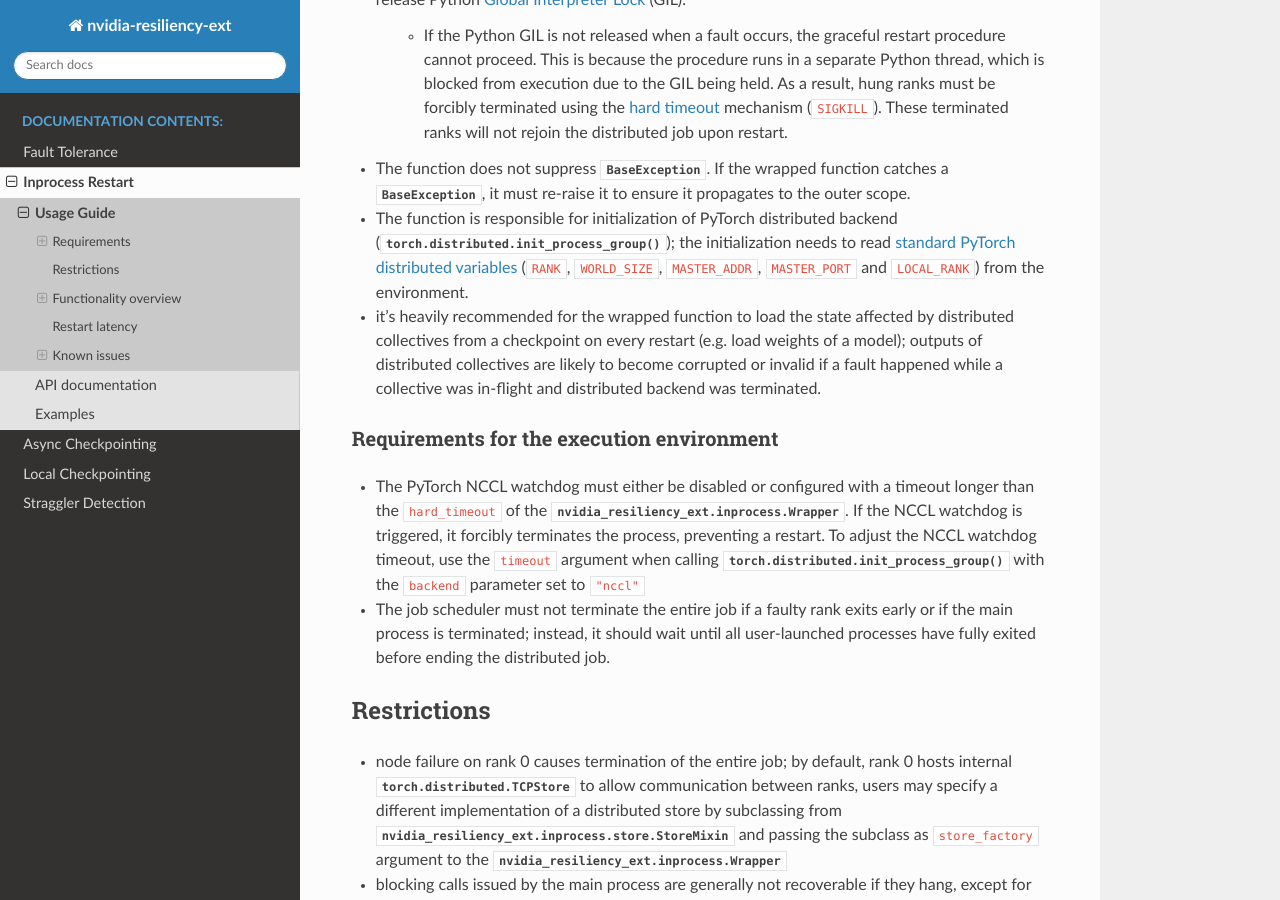
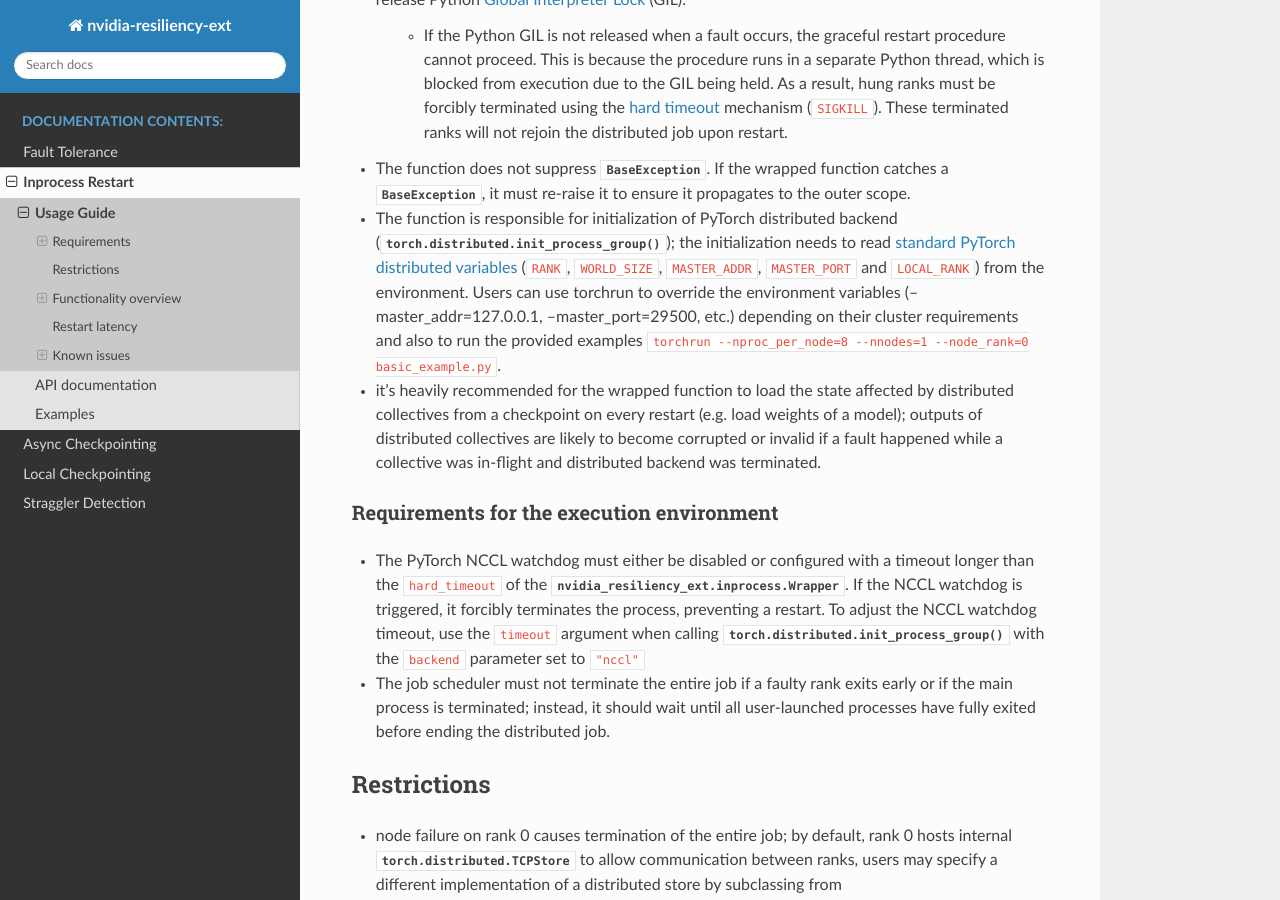
Before and after one commit to NVIDIA/nvidia-resiliency-ext, a Sphinx documentation site: the page built from docs/source/inprocess/usage_guide.rst, in a window 1280 px wide and 900 px high, scrolled down 761 px. Built offline with Sphinx 7.4.7 and the Read the Docs theme 3.1.0, drawn with Linux system fonts in a browser that asks for light colours; pages that are not in the unit, such as notebooks, are missing from menus.

Commit message:
Update usage_guide.rst
Added more description on how to run the provided examples

```diff
--- a/docs/source/inprocess/usage_guide.rst
+++ b/docs/source/inprocess/usage_guide.rst
@@ -52,7 +52,10 @@ Requirements for the wrapped function
   to read `standard PyTorch distributed variables
   <https://pytorch.org/docs/stable/distributed.html#environment-variable-initialization>`_
   (``RANK``, ``WORLD_SIZE``, ``MASTER_ADDR``, ``MASTER_PORT`` and
-  ``LOCAL_RANK``) from the environment.
+  ``LOCAL_RANK``) from the environment. Users can use torchrun to override the environment
+  variables (--master_addr=127.0.0.1, --master_port=29500, etc.) depending on
+  their cluster requirements and also to run the provided examples ``torchrun --nproc_per_node=8
+  --nnodes=1 --node_rank=0 basic_example.py``.
 
 - it's heavily recommended for the wrapped function to load the state affected
   by distributed collectives from a checkpoint on every restart (e.g. load
```
